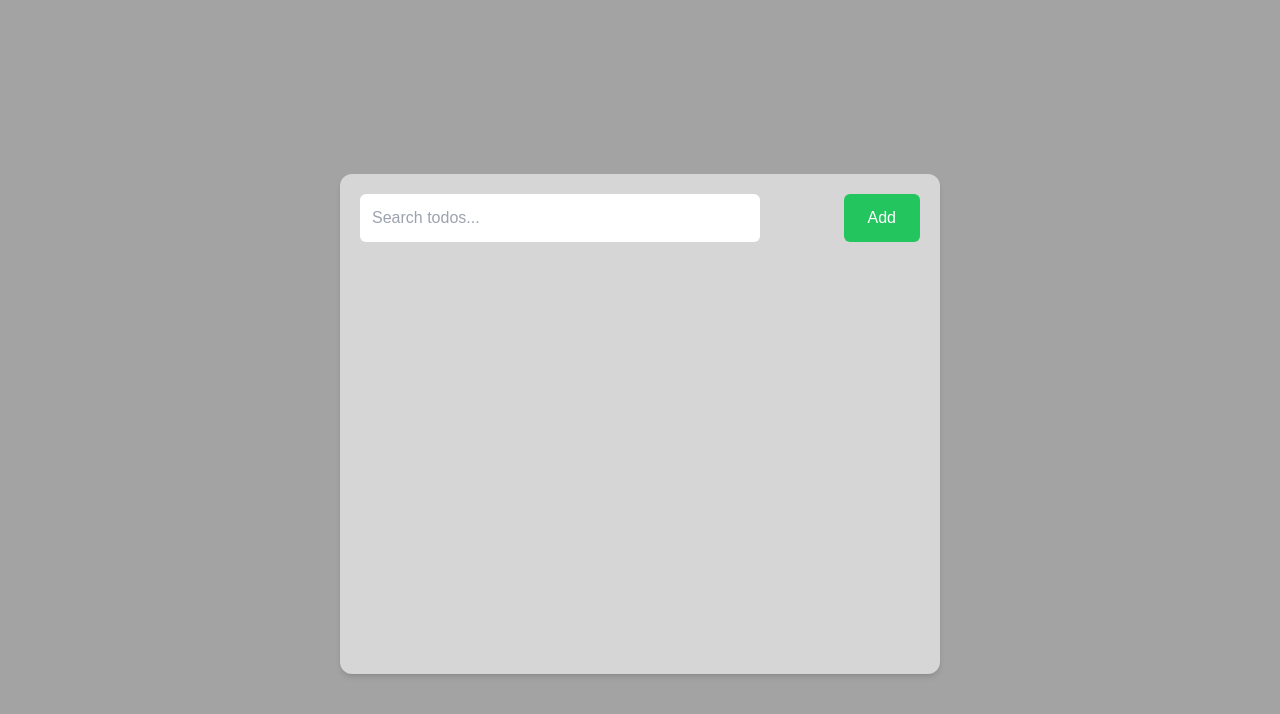
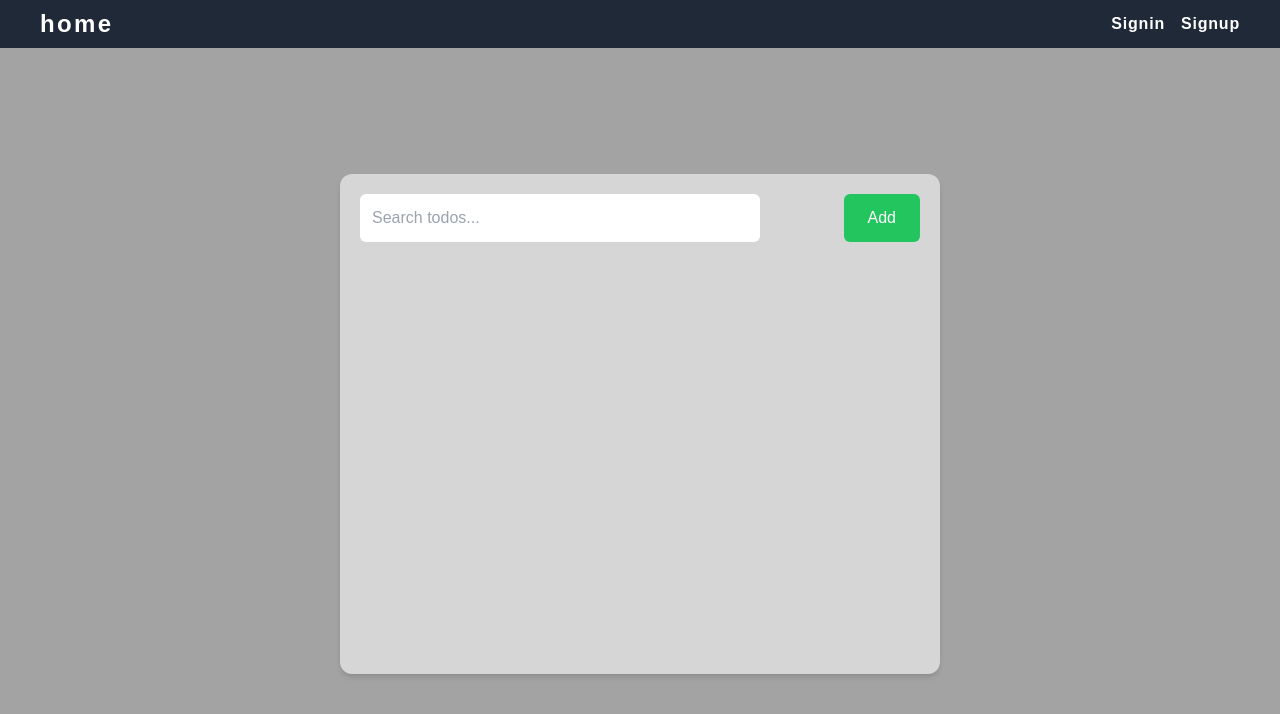
Before and after one commit to Abstract-a/vue-todo, a Vue app: page / in a window 1280 px wide. Shown: the top 714 px of the page. Built offline with nearby package versions, Linux system fonts and the light colour scheme.

Commit message:
navigation working

```diff
--- a/package.json
+++ b/package.json
@@ -10,7 +10,8 @@
   },
   "dependencies": {
     "axios": "^1.7.9",
-    "vue": "^3.5.13"
+    "vue": "^3.5.13",
+    "vue-router": "^4.5.0"
   },
   "devDependencies": {
     "@vitejs/plugin-vue": "^5.2.1",
--- a/src/App.vue
+++ b/src/App.vue
@@ -1,8 +1,29 @@
 <script setup>
-import './index.css';
-import TodoList from './components/todos/TodoList.vue';
+import TodosView from './views/TodosView.vue';
 </script>
 
 <template>
-  <TodoList />
+  <!-- <TodosView /> -->
+  <nav
+    class="fixed left-0 top-0 z-[1000] flex h-12 w-screen items-center justify-between bg-gray-800 px-3 text-white sm:px-10"
+  >
+    <RouterLink
+      class="text-2xl font-semibold tracking-widest transition-all duration-300 ease-in-out hover:opacity-80"
+      to="/"
+      >home</RouterLink
+    >
+    <div clas="flex">
+      <RouterLink
+        class="font-semibold pr-4 tracking-wider transition-all duration-300 ease-in-out hover:opacity-80"
+        to="/signin"
+        >Signin</RouterLink
+      >
+      <RouterLink
+        class="font-semibold tracking-wider transition-all duration-300 ease-in-out hover:opacity-80"
+        to="/signup"
+        >Signup</RouterLink
+      >
+    </div>
+  </nav>
+  <RouterView />
 </template>
--- a/src/main.js
+++ b/src/main.js
@@ -1,4 +1,6 @@
 import { createApp } from 'vue';
 import App from './App.vue';
+import router from './router/index.js';
+import './index.css';
 
-createApp(App).mount('#app');
+createApp(App).use(router).mount('#app');
--- /dev/null
+++ b/src/router/index.js
@@ -0,0 +1,29 @@
+import { createRouter, createWebHistory } from 'vue-router';
+import SignUpView from '../views/SignUpView.vue';
+import SignInView from '../views/SignInView.vue';
+import TodosView from '../views/TodosView.vue';
+import Home from '../views/Home.vue';
+import About from '../views/About.vue';
+
+const router = createRouter({
+  history: createWebHistory(import.meta.env.BASE_URL),
+  routes: [
+    {
+      path: '/',
+      name: 'home',
+      component: TodosView,
+    },
+    {
+      path: '/signin',
+      name: 'signin',
+      component: SignInView,
+    },
+    {
+      path: '/signup',
+      name: 'signup',
+      component: SignUpView,
+    },
+  ],
+});
+
+export default router;
--- /dev/null
+++ b/src/views/About.vue
@@ -0,0 +1,4 @@
+<script setup></script>
+<template>
+  <h1>Abouuuut</h1>
+</template>
--- /dev/null
+++ b/src/views/Home.vue
@@ -0,0 +1,4 @@
+<script setup></script>
+<template>
+  <h1>Home</h1>
+</template>
--- /dev/null
+++ b/src/views/SignInView.vue
@@ -0,0 +1,7 @@
+<script setup>
+import SignInForm from '../components/auth/SingIngForm.vue';
+</script>
+
+<template>
+  <SignInForm />
+</template>
--- a/src/views/SignUpView.vue
+++ b/src/views/SignUpView.vue
@@ -0,0 +1,7 @@
+<script setup>
+import SignUpForm from '../components/auth/SingUpForm.vue';
+</script>
+
+<template>
+  <SignUpForm />
+</template>
--- a/src/views/TodosView.vue
+++ b/src/views/TodosView.vue
@@ -0,0 +1,7 @@
+<script setup>
+import TodoList from '../components/todos/TodoList.vue';
+</script>
+
+<template>
+  <TodoList />
+</template>
```
Also changed, not shown: src/views/SingInView.vue (deleted), 1 other file (tests, documents, lock files or other folders).
